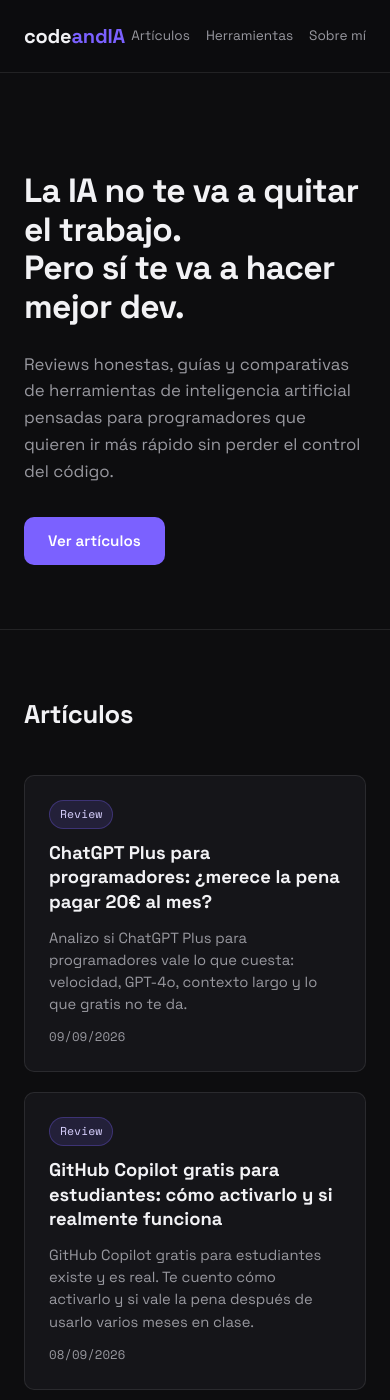
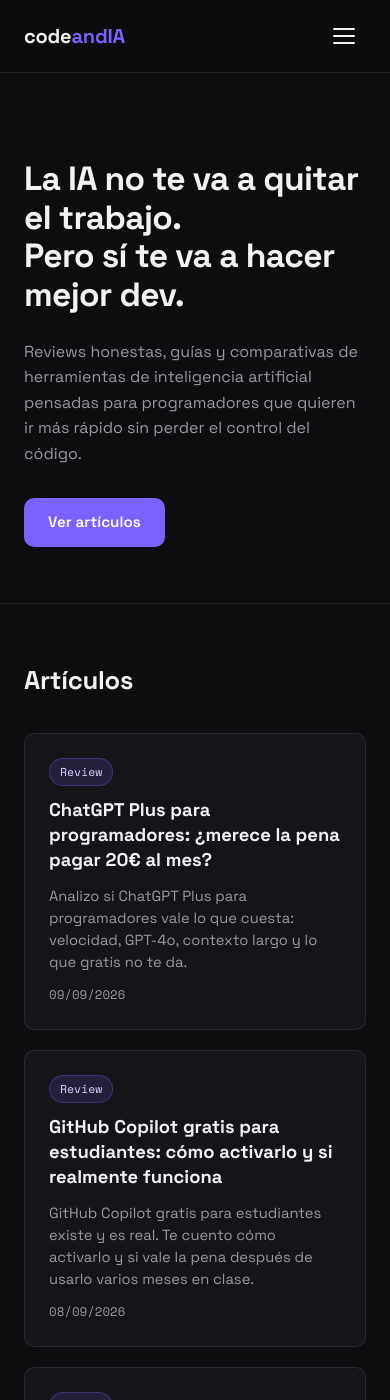
Before and after one commit to vibodigitalinfo-lab/codeandIA, a Jekyll site: the page built from index.html, in a window 390 px wide and 1400 px high. Built offline with Jekyll 4.4.1, drawn with Linux system fonts in a browser that asks for light colours.

Commit message:
feat: caja de afiliado y optimización responsive de la web
- Renderiza la caja de afiliado en los artículos (botón CTA con
  rel=sponsored) y estilos .affiliate-btn en styles.css
- Menú hamburguesa en móvil (<768px) con animación, cierre por
  enlace/Escape y ARIA
- Breakpoints de tablet (900px) y móvil (640px) con espaciados,
  grids a una columna y botón de afiliado a ancho completo
- Bloques de código con scroll horizontal, imágenes responsivas
  y estilo para code en línea
- Tiempo de lectura: corrige read_time->readtime y lo calcula
  automáticamente según el nº de palabras si no está en frontmatter
- Ajusta hero-title y quita destello gris al tocar

Co-Authored-By: Claude Code <noreply@anthropic.com>

```diff
--- a/_includes/nav.html
+++ b/_includes/nav.html
@@ -3,7 +3,12 @@
     <a href="{{ "/" | relative_url }}" class="logo">
       <span class="logo-code">code</span><span class="logo-ia">andIA</span>
     </a>
-    <div class="nav-links">
+    <button class="nav-toggle" aria-label="Abrir menú" aria-expanded="false" aria-controls="nav-menu">
+      <span class="nav-toggle-bar"></span>
+      <span class="nav-toggle-bar"></span>
+      <span class="nav-toggle-bar"></span>
+    </button>
+    <div class="nav-links" id="nav-menu">
       <a href="{{ "/" | relative_url }}#articulos">Artículos</a>
       <a href="{{ "/" | relative_url }}#herramientas">Herramientas</a>
       <a href="{{ "/" | relative_url }}#sobre-mi">Sobre mí</a>
--- a/styles.css
+++ b/styles.css
@@ -29,6 +29,7 @@
 
 html {
   scroll-behavior: smooth;
+  -webkit-tap-highlight-color: transparent;
 }
 
 @media (prefers-reduced-motion: reduce) {
@@ -134,6 +135,43 @@ a {
   color: var(--text);
 }
 
+/* Botón de menú hamburguesa (solo visible en móvil) */
+.nav-toggle {
+  display: none;
+  flex-direction: column;
+  justify-content: center;
+  align-items: center;
+  gap: 5px;
+  width: 44px;
+  height: 44px;
+  padding: 0;
+  background: none;
+  border: none;
+  border-radius: 8px;
+  cursor: pointer;
+}
+
+.nav-toggle-bar {
+  display: block;
+  width: 22px;
+  height: 2px;
+  background: var(--text);
+  border-radius: 2px;
+  transition: transform 0.2s ease, opacity 0.2s ease;
+}
+
+.nav-toggle.open .nav-toggle-bar:nth-child(1) {
+  transform: translateY(7px) rotate(45deg);
+}
+
+.nav-toggle.open .nav-toggle-bar:nth-child(2) {
+  opacity: 0;
+}
+
+.nav-toggle.open .nav-toggle-bar:nth-child(3) {
+  transform: translateY(-7px) rotate(-45deg);
+}
+
 /* ============ Botones ============ */
 
 .btn {
@@ -180,7 +218,7 @@ a {
   line-height: 1.15;
   letter-spacing: -0.02em;
   margin: 0 0 24px;
-  max-width: 16ch;
+  max-width: 22ch;
 }
 
 .hero-subtitle {
@@ -366,6 +404,38 @@ a {
   text-underline-offset: 2px;
 }
 
+.article-content img {
+  max-width: 100%;
+  height: auto;
+  border-radius: var(--radius);
+}
+
+/* Bloques de código: desbordan con scroll en horizontal en vez de romper la página */
+.article-content pre {
+  overflow-x: auto;
+  background: var(--bg-raised);
+  border: 1px solid var(--border);
+  border-radius: var(--radius);
+  padding: 16px 20px;
+  font-family: var(--font-mono);
+  font-size: 0.88rem;
+  line-height: 1.6;
+}
+
+.article-content code {
+  font-family: var(--font-mono);
+  font-size: 0.9em;
+  background: var(--bg-raised);
+  padding: 2px 6px;
+  border-radius: 6px;
+}
+
+.article-content pre code {
+  background: none;
+  padding: 0;
+  font-size: 1em;
+}
+
 .back-link {
   display: inline-block;
   margin-top: 48px;
@@ -394,6 +464,24 @@ a {
   margin: 0 0 16px;
   color: var(--text);
   font-size: 0.98rem;
+}
+
+.affiliate-btn {
+  display: inline-block;
+  padding: 12px 24px;
+  background: var(--accent);
+  color: #fff;
+  font-family: var(--font-mono);
+  font-size: 0.9rem;
+  font-weight: 700;
+  letter-spacing: 0.02em;
+  border-radius: 8px;
+  transition: background 0.2s ease, transform 0.2s ease;
+}
+
+.affiliate-btn:hover {
+  background: #8f7bff;
+  transform: translateY(-1px);
 }
 
 /* ============ Footer ============ */
@@ -437,24 +525,84 @@ a {
 
 /* ============ Responsive ============ */
 
-@media (max-width: 640px) {
+/* Tablets */
+@media (max-width: 900px) {
+  .hero {
+    padding: 104px 0 72px;
+  }
+  .section {
+    padding: 72px 0;
+  }
+  .article {
+    padding: 64px 24px 80px;
+  }
+}
+
+/* Móviles y tablets pequeñas: menú hamburguesa */
+@media (max-width: 768px) {
+  .nav-toggle {
+    display: flex;
+  }
+
   .nav-links {
-    gap: 16px;
+    display: none;
+    position: fixed;
+    top: 72px;
+    left: 0;
+    right: 0;
+    flex-direction: column;
+    gap: 4px;
+    background: var(--bg);
+    border-bottom: 1px solid var(--border);
+    padding: 8px 24px 20px;
+  }
+
+  .nav-links.open {
+    display: flex;
   }
 
   .nav-links a {
-    font-size: 0.85rem;
+    font-size: 1rem;
+    padding: 14px 0;
+    border-bottom: 1px solid var(--border);
   }
 
-  .hero {
-    padding: 100px 0 64px;
-  }
-
-  .section {
-    padding: 64px 0;
-  }
-
-  .article {
-    padding: 56px 20px 72px;
+  .nav-links a:last-child {
+    border-bottom: none;
   }
 }
+
+/* Móviles pequeños */
+@media (max-width: 640px) {
+  .hero {
+    padding: 88px 0 56px;
+  }
+  .hero-subtitle {
+    font-size: 1rem;
+  }
+  .section {
+    padding: 56px 0;
+  }
+  .section-title {
+    margin-bottom: 32px;
+  }
+  .article {
+    padding: 48px 20px 64px;
+  }
+  .articles-grid,
+  .tools-grid {
+    grid-template-columns: 1fr;
+  }
+  .affiliate-btn {
+    display: block;
+    text-align: center;
+  }
+  .footer-links {
+    flex-wrap: wrap;
+    gap: 12px 20px;
+  }
+  .footer-credit {
+    border-left: none;
+    padding-left: 0;
+  }
+}
```
Also changed, not shown: _layouts/article.html (+14 -1 lines), _layouts/default.html (+32 -0 lines).
